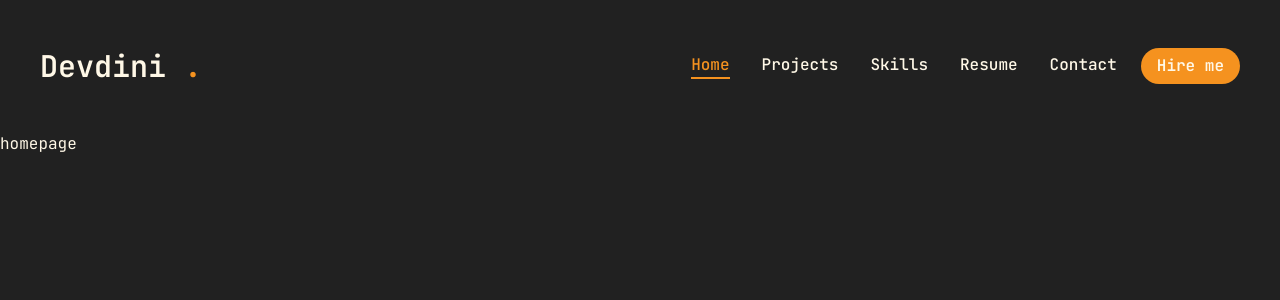
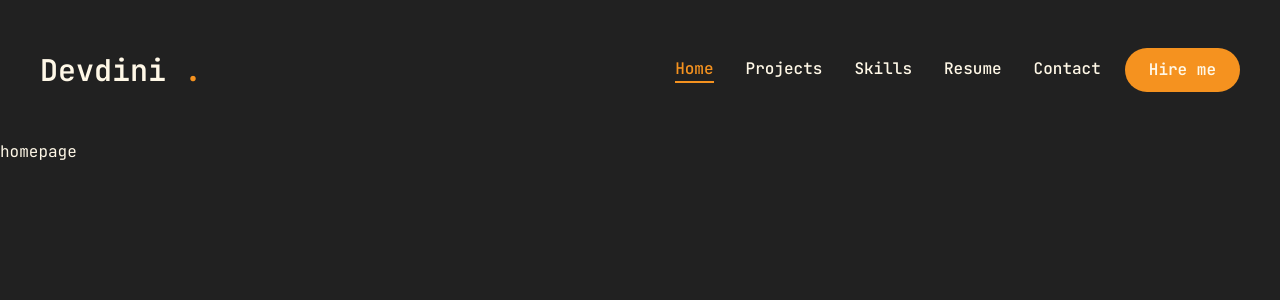
Before and after one commit to DSenevirathna/my-portfolio, a Next.js app: page / in a window 1280 px wide. Shown: the top 300 px of the page. Built offline with nearby package versions, Linux system fonts and the light colour scheme.

Commit message:
feat: update buttonVariants for improved styling options and consistency

```diff
--- a/components/ui/button.jsx
+++ b/components/ui/button.jsx
@@ -11,14 +11,20 @@ const buttonVariants = cva(
       variant: {
         default:
           "bg-primary text-text-color hover:bg-black",
+        primary:
+          "bg-primary text-white",
+
+        outline:
+          "border border-primary bg-transparent text-primary hover:bg-primary hover:text-white"
+
 
 
       },
       size: {
-        default: "h-9 px-4 py-2 has-[>svg]:px-3",
-        sm: "h-8 rounded-md gap-1.5 px-3 has-[>svg]:px-2.5",
-        lg: "h-10 rounded-md px-6 has-[>svg]:px-4",
-        icon: "size-9",
+        default: "h-[44px] px-6",
+        md: "h-[48px] px-6",
+        lg: "h-[56px] px-8 text-sm uppercase tracking-[2px]",
+
       },
     },
     defaultVariants: {
```
